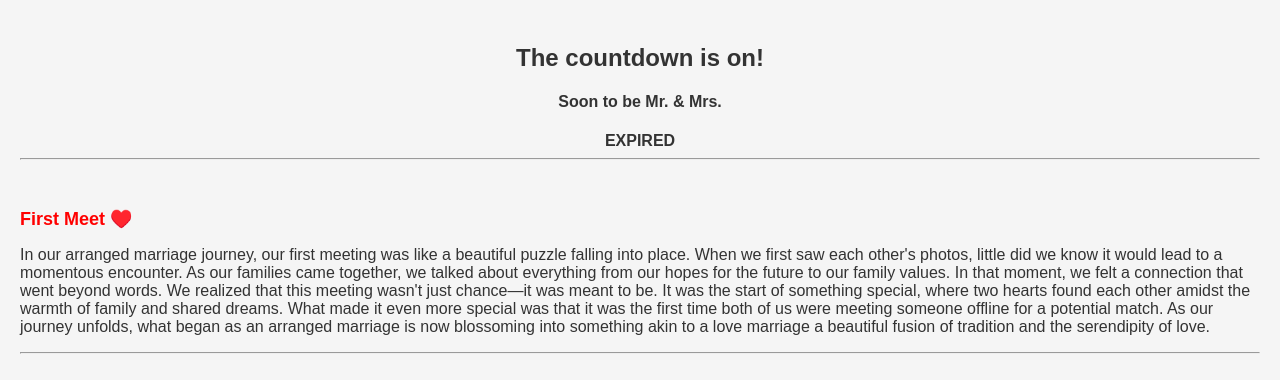
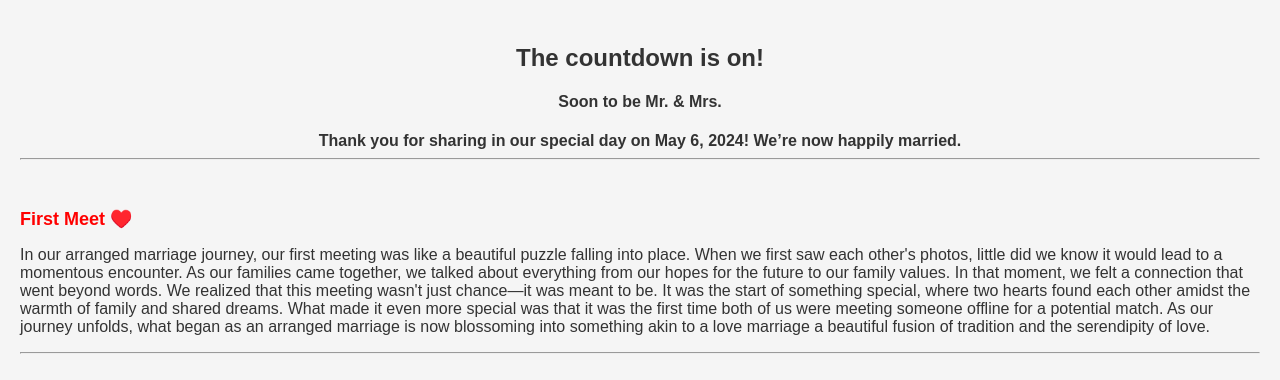
Before and after one commit to alokdake/AnaghaManojUnion, a plain HTML site: page index.html in a window 1280 px wide. Shown: the part 1660-2040 px from the top of the page. Drawn offline with Linux system fonts and the light colour scheme.

Commit message:
Update index.html
countdown updated to text

```diff
--- a/index.html
+++ b/index.html
@@ -267,7 +267,7 @@
     <div class="countdown-container">
       <h2>The countdown is on!</h2>
       <h4>Soon to be Mr. & Mrs.</h4>
-      <div id="countdown"></div>
+      <div id="countdown">Thank you for sharing in our special day on May 6, 2024! We’re now happily married.</div>
       <hr style="background-color: #000000" />
     </div>
 
@@ -401,27 +401,27 @@
     </div>
 
     <script>
-      var weddingDate = new Date("May 2, 2024 00:00:00").getTime();
+      //var weddingDate = new Date("May 2, 2024 00:00:00").getTime();
 
-      var x = setInterval(function () {
-        var now = new Date().getTime();
-        var distance = weddingDate - now;
+      //var x = setInterval(function () {
+        //var now = new Date().getTime();
+        //var distance = weddingDate - now;
 
-        var days = Math.floor(distance / (1000 * 60 * 60 * 24));
-        var hours = Math.floor(
+        //var days = Math.floor(distance / (1000 * 60 * 60 * 24));
+       // var hours = Math.floor(
           (distance % (1000 * 60 * 60 * 24)) / (1000 * 60 * 60)
-        );
-        var minutes = Math.floor((distance % (1000 * 60 * 60)) / (1000 * 60));
-        var seconds = Math.floor((distance % (1000 * 60)) / 1000);
+        //);
+        //var minutes = Math.floor((distance % (1000 * 60 * 60)) / (1000 * 60));
+        //var seconds = Math.floor((distance % (1000 * 60)) / 1000);
 
-        document.getElementById("countdown").innerHTML =
-          days + "d " + hours + "h " + minutes + "m " + seconds + "s ";
+        //document.getElementById("countdown").innerHTML =
+          //days + "d " + hours + "h " + minutes + "m " + seconds + "s ";
 
-        if (distance < 0) {
-          clearInterval(x);
-          document.getElementById("countdown").innerHTML = "EXPIRED";
-        }
-      }, 1000);
+       // if (distance < 0) {
+         // clearInterval(x);
+         // document.getElementById("countdown").innerHTML = "EXPIRED";
+       // }
+      //}, 1000);
     </script>
   </body>
 </html>
```
